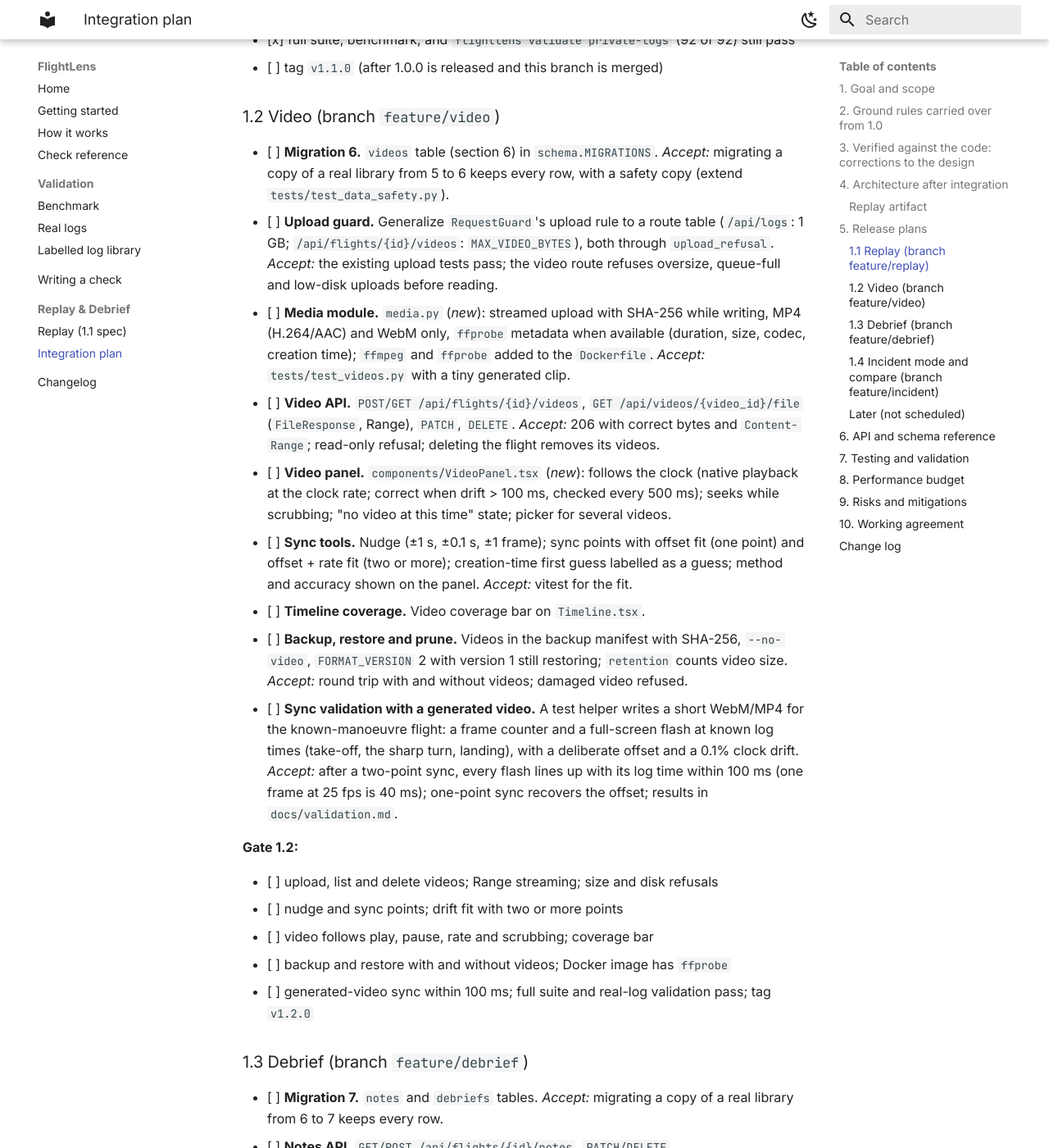
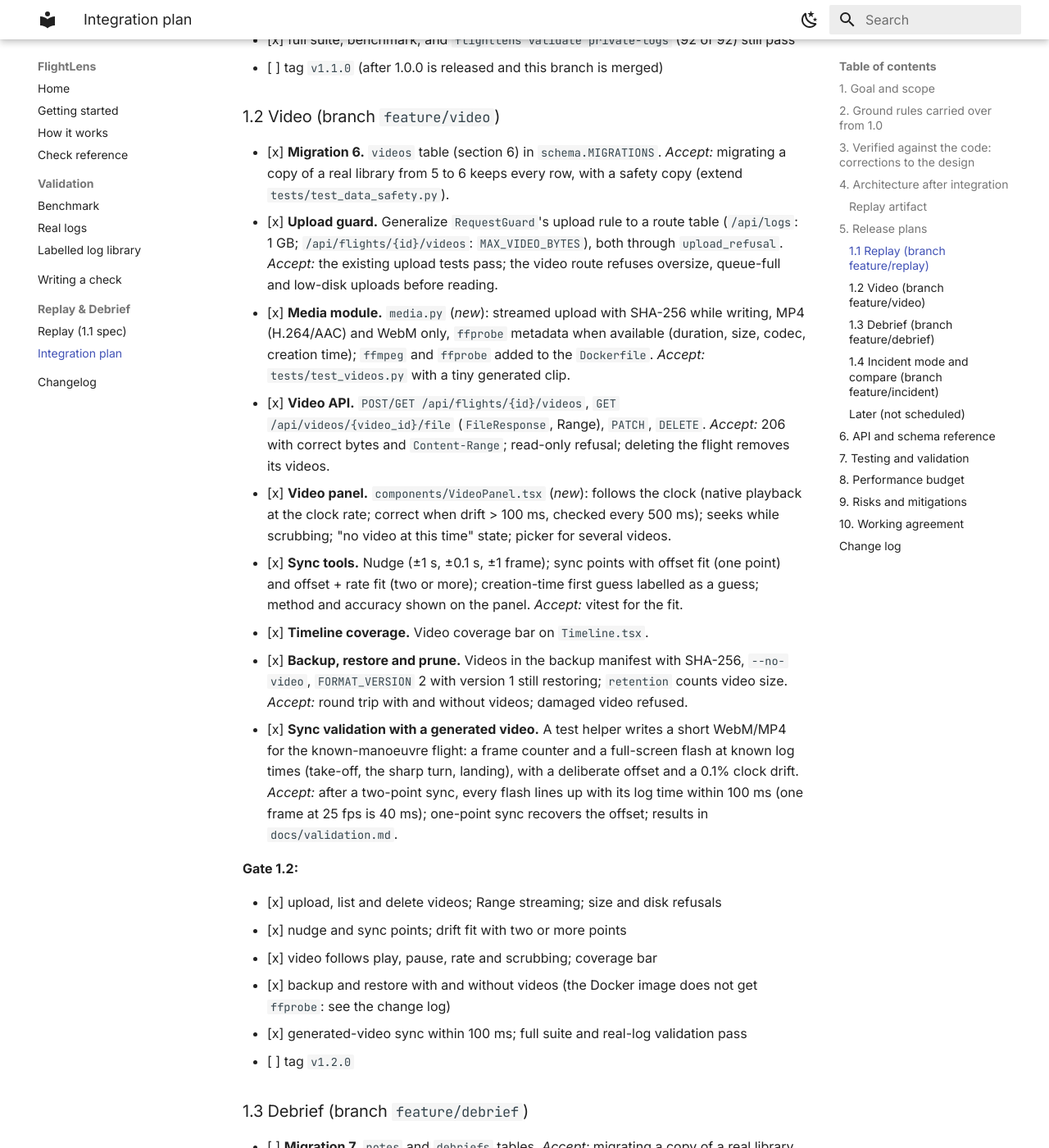
Before and after one commit to naol-zewdie/flightlens-flight-log-analyzer, an MkDocs documentation site: the page built from docs/replay/integration-plan.md, in a window 1280 px wide and 1400 px high, scrolled down 7344 px. Shown: the whole window at 82% size. Built offline with MkDocs 1.6.1 and Material for MkDocs 9.7.7, drawn with Linux system fonts in a browser that asks for light colours; some of the changed text lies outside the part shown.

Commit message:
Video docs, CI ffmpeg, clock fix; 1.2 gate
- docs/replay.md: Video section (formats, originals, syncing, following);
  changelog [1.2.0]; README; validation report notes the video-sync check.
- CI e2e job installs ffmpeg to generate its test video.
- Playback clock: real time however slow frames come; a hidden tab is
  detected with the Page Visibility API (frame gaps over 1 s were dropped,
  so a busy machine played slower; the intermittent e2e failure).
- Two sync points no longer claim an accuracy (they always fit exactly).
- Plan: 1.2 tasks and gate ticked except the tag; Docker image keeps
  without ffmpeg (about 300 MB for metadata only), recorded with reasons.

Co-Authored-By: Claude Opus 5.5 <noreply@anthropic.com>

```diff
--- a/docs/replay/integration-plan.md
+++ b/docs/replay/integration-plan.md
@@ -157,23 +157,24 @@ frontend tasks.
 
 ### 1.2 Video (branch `feature/video`)
 
-- [ ] **Migration 6.** `videos` table (section 6) in `schema.MIGRATIONS`. *Accept:* migrating a copy of a real library from 5 to 6 keeps every row, with a safety copy (extend `tests/test_data_safety.py`).
-- [ ] **Upload guard.** Generalize `RequestGuard`'s upload rule to a route table (`/api/logs`: 1 GB; `/api/flights/{id}/videos`: `MAX_VIDEO_BYTES`), both through `upload_refusal`. *Accept:* the existing upload tests pass; the video route refuses oversize, queue-full and low-disk uploads before reading.
-- [ ] **Media module.** `media.py` (*new*): streamed upload with SHA-256 while writing, MP4 (H.264/AAC) and WebM only, `ffprobe` metadata when available (duration, size, codec, creation time); `ffmpeg` and `ffprobe` added to the `Dockerfile`. *Accept:* `tests/test_videos.py` with a tiny generated clip.
-- [ ] **Video API.** `POST/GET /api/flights/{id}/videos`, `GET /api/videos/{video_id}/file` (`FileResponse`, Range), `PATCH`, `DELETE`. *Accept:* 206 with correct bytes and `Content-Range`; read-only refusal; deleting the flight removes its videos.
-- [ ] **Video panel.** `components/VideoPanel.tsx` (*new*): follows the clock (native playback at the clock rate; correct when drift > 100 ms, checked every 500 ms); seeks while scrubbing; "no video at this time" state; picker for several videos.
-- [ ] **Sync tools.** Nudge (±1 s, ±0.1 s, ±1 frame); sync points with offset fit (one point) and offset + rate fit (two or more); creation-time first guess labelled as a guess; method and accuracy shown on the panel. *Accept:* vitest for the fit.
-- [ ] **Timeline coverage.** Video coverage bar on `Timeline.tsx`.
-- [ ] **Backup, restore and prune.** Videos in the backup manifest with SHA-256, `--no-video`, `FORMAT_VERSION` 2 with version 1 still restoring; `retention` counts video size. *Accept:* round trip with and without videos; damaged video refused.
-- [ ] **Sync validation with a generated video.** A test helper writes a short WebM/MP4 for the known-manoeuvre flight: a frame counter and a full-screen flash at known log times (take-off, the sharp turn, landing), with a deliberate offset and a 0.1% clock drift. *Accept:* after a two-point sync, every flash lines up with its log time within 100 ms (one frame at 25 fps is 40 ms); one-point sync recovers the offset; results in `docs/validation.md`.
+- [x] **Migration 6.** `videos` table (section 6) in `schema.MIGRATIONS`. *Accept:* migrating a copy of a real library from 5 to 6 keeps every row, with a safety copy (extend `tests/test_data_safety.py`).
+- [x] **Upload guard.** Generalize `RequestGuard`'s upload rule to a route table (`/api/logs`: 1 GB; `/api/flights/{id}/videos`: `MAX_VIDEO_BYTES`), both through `upload_refusal`. *Accept:* the existing upload tests pass; the video route refuses oversize, queue-full and low-disk uploads before reading.
+- [x] **Media module.** `media.py` (*new*): streamed upload with SHA-256 while writing, MP4 (H.264/AAC) and WebM only, `ffprobe` metadata when available (duration, size, codec, creation time); `ffmpeg` and `ffprobe` added to the `Dockerfile`. *Accept:* `tests/test_videos.py` with a tiny generated clip.
+- [x] **Video API.** `POST/GET /api/flights/{id}/videos`, `GET /api/videos/{video_id}/file` (`FileResponse`, Range), `PATCH`, `DELETE`. *Accept:* 206 with correct bytes and `Content-Range`; read-only refusal; deleting the flight removes its videos.
+- [x] **Video panel.** `components/VideoPanel.tsx` (*new*): follows the clock (native playback at the clock rate; correct when drift > 100 ms, checked every 500 ms); seeks while scrubbing; "no video at this time" state; picker for several videos.
+- [x] **Sync tools.** Nudge (±1 s, ±0.1 s, ±1 frame); sync points with offset fit (one point) and offset + rate fit (two or more); creation-time first guess labelled as a guess; method and accuracy shown on the panel. *Accept:* vitest for the fit.
+- [x] **Timeline coverage.** Video coverage bar on `Timeline.tsx`.
+- [x] **Backup, restore and prune.** Videos in the backup manifest with SHA-256, `--no-video`, `FORMAT_VERSION` 2 with version 1 still restoring; `retention` counts video size. *Accept:* round trip with and without videos; damaged video refused.
+- [x] **Sync validation with a generated video.** A test helper writes a short WebM/MP4 for the known-manoeuvre flight: a frame counter and a full-screen flash at known log times (take-off, the sharp turn, landing), with a deliberate offset and a 0.1% clock drift. *Accept:* after a two-point sync, every flash lines up with its log time within 100 ms (one frame at 25 fps is 40 ms); one-point sync recovers the offset; results in `docs/validation.md`.
 
 **Gate 1.2:**
 
-- [ ] upload, list and delete videos; Range streaming; size and disk refusals
-- [ ] nudge and sync points; drift fit with two or more points
-- [ ] video follows play, pause, rate and scrubbing; coverage bar
-- [ ] backup and restore with and without videos; Docker image has `ffprobe`
-- [ ] generated-video sync within 100 ms; full suite and real-log validation pass; tag `v1.2.0`
+- [x] upload, list and delete videos; Range streaming; size and disk refusals
+- [x] nudge and sync points; drift fit with two or more points
+- [x] video follows play, pause, rate and scrubbing; coverage bar
+- [x] backup and restore with and without videos (the Docker image does not get `ffprobe`: see the change log)
+- [x] generated-video sync within 100 ms; full suite and real-log validation pass
+- [ ] tag `v1.2.0`
 
 ### 1.3 Debrief (branch `feature/debrief`)
 
@@ -351,6 +352,15 @@ video offset, so they get the most tests.
   (gzip-compressed float32 columns, decoded with `Float32Array`) next to the
   JSON metadata at `/replay`: columnar JSON would be several times the 5 MB
   budget for a 1-hour flight; the binary table is about 3 MB.
+- 2026-11-24 (1.2 build): the Docker image does **not** get FFmpeg: on
+  Debian slim it adds about 300 MB for metadata only. Without it the MP4
+  header still gives duration, size and creation time, and the browser
+  reports a WebM's duration; only the codec check is lost. Easy to add back.
+  Videos also store `fps` (for the one-frame nudge) and `file` (the stored
+  name). Fixed on the way: the replay's time readout rounded up a second.
+  The playback clock no longer drops a frame gap over 1 s (a busy machine
+  played the flight slower); a hidden tab is detected with the Page
+  Visibility API instead. This was the intermittent e2e failure.
 - 2026-11-24 (1.1 build): HUD screenshots are checked by eye at fixed
   attitudes, and the attitude the HUD shows is asserted in the e2e tests
   (`aria-label` of the horizon); pixel-baseline images were left out as too
```
Also changed, not shown: CHANGELOG.md (+23 -0 lines), README.md (+2 -2 lines), docs/replay.md (+30 -1 lines), docs/validation.md (+11 -1 lines), 7 other files.
